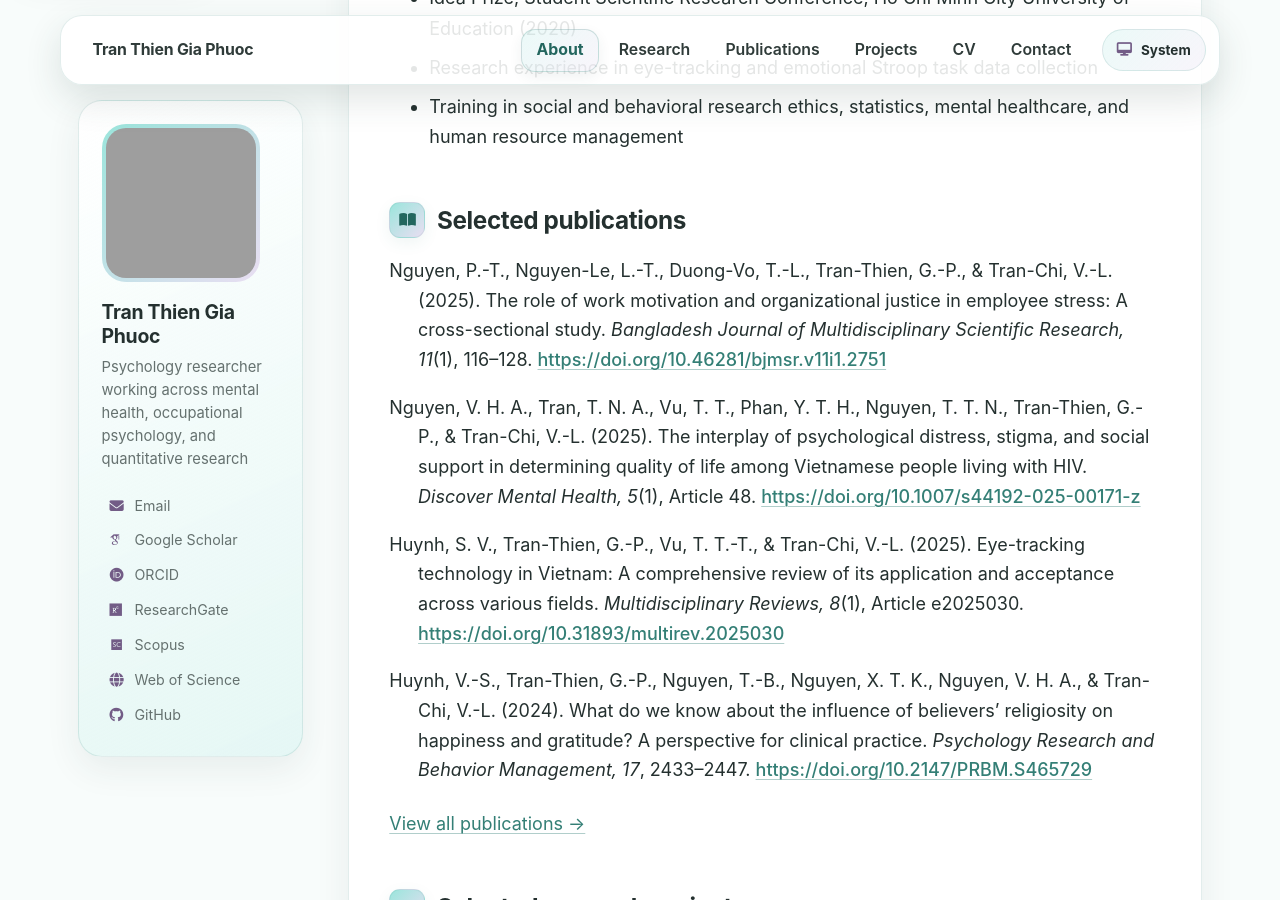
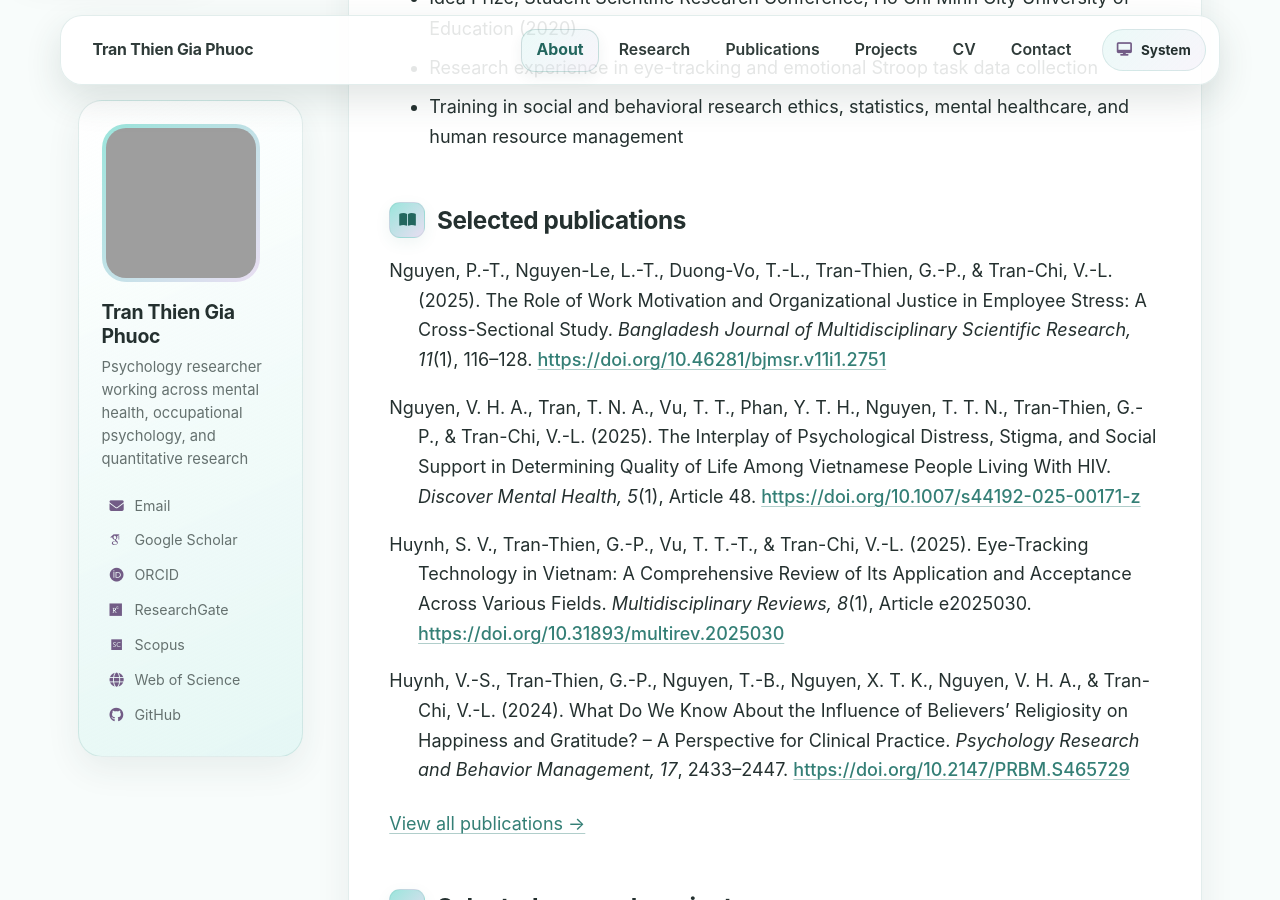
Before and after one commit to ttgpPsychMH/ttgpPsychMH.github.io, a Jekyll site: the page built from _pages/about.md, in a window 1280 px wide and 900 px high, scrolled down 1065 px. Built offline with Jekyll 4.4.1, drawn with Linux system fonts in a browser that asks for light colours; some web fonts are replaced; a script that is not in the unit is left out; grey boxes are pictures that could not be loaded.

```diff
--- a/_pages/about.md
+++ b/_pages/about.md
@@ -36,13 +36,13 @@ My research experience includes study design, data collection, manuscript prepar
 
 <div class="selected-publications" role="list" aria-label="Selected publications in APA 7th edition format">
 
-<p role="listitem">Nguyen, P.-T., Nguyen-Le, L.-T., Duong-Vo, T.-L., Tran-Thien, G.-P., &amp; Tran-Chi, V.-L. (2025). The role of work motivation and organizational justice in employee stress: A cross-sectional study. <em>Bangladesh Journal of Multidisciplinary Scientific Research, 11</em>(1), 116–128. <a href="https://doi.org/10.46281/bjmsr.v11i1.2751">https://doi.org/10.46281/bjmsr.v11i1.2751</a></p>
+<p role="listitem">Nguyen, P.-T., Nguyen-Le, L.-T., Duong-Vo, T.-L., <strong>Tran-Thien, G.-P.</strong>, &amp; Tran-Chi, V.-L. (2025). The Role of Work Motivation and Organizational Justice in Employee Stress: A Cross-Sectional Study. <em>Bangladesh Journal of Multidisciplinary Scientific Research, 11</em>(1), 116–128. <a href="https://doi.org/10.46281/bjmsr.v11i1.2751">https://doi.org/10.46281/bjmsr.v11i1.2751</a></p>
 
-<p role="listitem">Nguyen, V. H. A., Tran, T. N. A., Vu, T. T., Phan, Y. T. H., Nguyen, T. T. N., Tran-Thien, G.-P., &amp; Tran-Chi, V.-L. (2025). The interplay of psychological distress, stigma, and social support in determining quality of life among Vietnamese people living with HIV. <em>Discover Mental Health, 5</em>(1), Article 48. <a href="https://doi.org/10.1007/s44192-025-00171-z">https://doi.org/10.1007/s44192-025-00171-z</a></p>
+<p role="listitem">Nguyen, V. H. A., Tran, T. N. A., Vu, T. T., Phan, Y. T. H., Nguyen, T. T. N., <strong>Tran-Thien, G.-P.</strong>, &amp; Tran-Chi, V.-L. (2025). The Interplay of Psychological Distress, Stigma, and Social Support in Determining Quality of Life Among Vietnamese People Living With HIV. <em>Discover Mental Health, 5</em>(1), Article 48. <a href="https://doi.org/10.1007/s44192-025-00171-z">https://doi.org/10.1007/s44192-025-00171-z</a></p>
 
-<p role="listitem">Huynh, S. V., Tran-Thien, G.-P., Vu, T. T.-T., &amp; Tran-Chi, V.-L. (2025). Eye-tracking technology in Vietnam: A comprehensive review of its application and acceptance across various fields. <em>Multidisciplinary Reviews, 8</em>(1), Article e2025030. <a href="https://doi.org/10.31893/multirev.2025030">https://doi.org/10.31893/multirev.2025030</a></p>
+<p role="listitem">Huynh, S. V., <strong>Tran-Thien, G.-P.</strong>, Vu, T. T.-T., &amp; Tran-Chi, V.-L. (2025). Eye-Tracking Technology in Vietnam: A Comprehensive Review of Its Application and Acceptance Across Various Fields. <em>Multidisciplinary Reviews, 8</em>(1), Article e2025030. <a href="https://doi.org/10.31893/multirev.2025030">https://doi.org/10.31893/multirev.2025030</a></p>
 
-<p role="listitem">Huynh, V.-S., Tran-Thien, G.-P., Nguyen, T.-B., Nguyen, X. T. K., Nguyen, V. H. A., &amp; Tran-Chi, V.-L. (2024). What do we know about the influence of believers’ religiosity on happiness and gratitude? A perspective for clinical practice. <em>Psychology Research and Behavior Management, 17</em>, 2433–2447. <a href="https://doi.org/10.2147/PRBM.S465729">https://doi.org/10.2147/PRBM.S465729</a></p>
+<p role="listitem">Huynh, V.-S., <strong>Tran-Thien, G.-P.</strong>, Nguyen, T.-B., Nguyen, X. T. K., Nguyen, V. H. A., &amp; Tran-Chi, V.-L. (2024). What Do We Know About the Influence of Believers’ Religiosity on Happiness and Gratitude? – A Perspective for Clinical Practice. <em>Psychology Research and Behavior Management, 17</em>, 2433–2447. <a href="https://doi.org/10.2147/PRBM.S465729">https://doi.org/10.2147/PRBM.S465729</a></p>
 
 </div>
 
```
